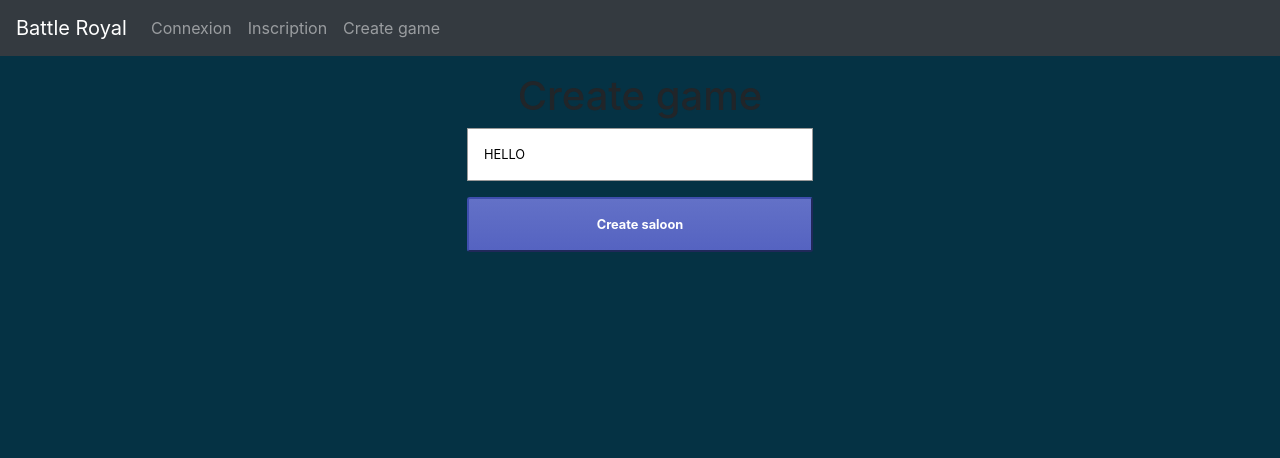
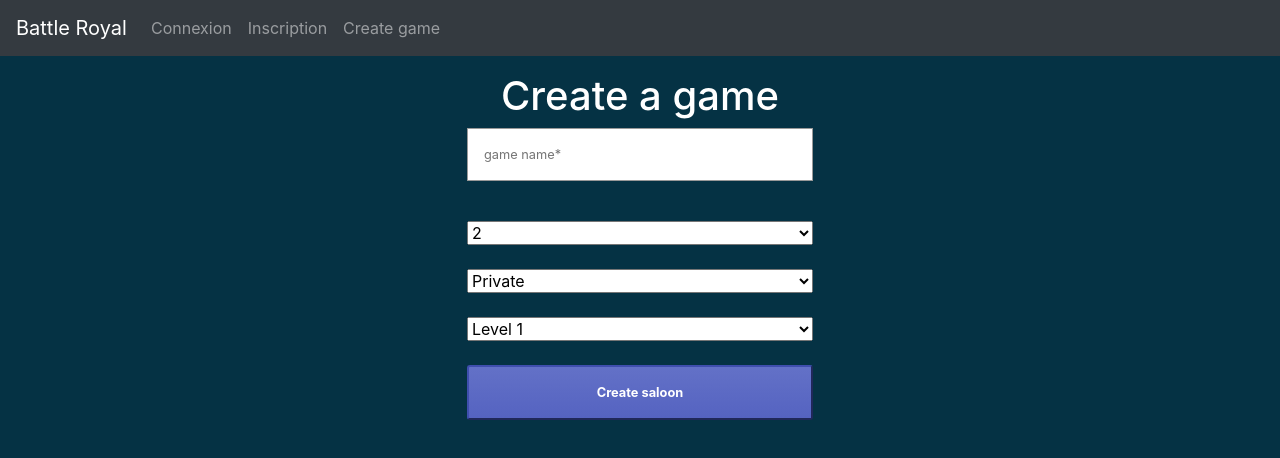
Before and after one commit to FoxBandyKoot/BattleRoyale_Front_TP, a React (Create React App) app in the folder code/: page /createGame in a window 1280 px wide. Shown: the top 458 px of the page. Built offline with nearby package versions, Linux system fonts and the light colour scheme.

Commit message:
css: move to scss

```diff
--- a/code/package.json
+++ b/code/package.json
@@ -8,11 +8,13 @@
     "@testing-library/user-event": "^12.2.0",
     "axios": "^0.21.0",
     "bootstrap": "^4.5.3",
+    "node-sass": "^4.14.1",
     "react": "^17.0.1",
     "react-bootstrap": "^1.4.0",
     "react-dom": "^17.0.1",
     "react-router-dom": "^5.2.0",
     "react-scripts": "4.0.0",
+    "react-widgets": "^5.0.0-beta.22",
     "styled-components": "^5.2.1",
     "web-vitals": "^0.2.4"
   },
--- a/code/src/App.css
+++ /dev/null
@@ -1,38 +0,0 @@
-.App {
-  text-align: center;
-}
-
-.App-logo {
-  height: 40vmin;
-  pointer-events: none;
-}
-
-@media (prefers-reduced-motion: no-preference) {
-  .App-logo {
-    animation: App-logo-spin infinite 20s linear;
-  }
-}
-
-.App-header {
-  background-color: #282c34;
-  min-height: 100vh;
-  display: flex;
-  flex-direction: column;
-  align-items: center;
-  justify-content: center;
-  font-size: calc(10px + 2vmin);
-  color: white;
-}
-
-.App-link {
-  color: #61dafb;
-}
-
-@keyframes App-logo-spin {
-  from {
-    transform: rotate(0deg);
-  }
-  to {
-    transform: rotate(360deg);
-  }
-}
--- a/code/src/App.js
+++ b/code/src/App.js
@@ -1,4 +1,4 @@
-import './App.css';
+import './App.scss';
 import React, {useState } from 'react';
 import { BrowserRouter as Router, Route } from "react-router-dom";
 import { AuthContext } from "./context/auth";
--- /dev/null
+++ b/code/src/App.scss
@@ -0,0 +1,24 @@
+.backgroundApp{
+  background-color: #053244;
+}
+
+/* .input *{
+
+    border-radius: 35;
+} */
+
+.input{
+  border-radius: 35;
+}
+
+body{
+  background-color:#053244;
+}
+
+.title{
+  color: white;
+}
+
+.buttonA{
+  background: #F05029;
+}
--- a/code/src/pages/createGame/CreateGame.js
+++ b/code/src/pages/createGame/CreateGame.js
@@ -1,49 +1,111 @@
 import React, { Component } from "react";
 import { Card, Form, Input, Button } from "../../components/AuthForm";
+import { DropdownList } from 'react-widgets'
+import './CreateGame.css';
 import PropTypes from 'prop-types'
+
 
 class CreateGame extends Component{
 
     constructor(props){
         super(props);
-        this.state = {gameName: "HELLO"}
+
+        // let { DropdownList }
+        let colors = ['orange', 'red', 'blue', 'purple']
+
+        this.state = {
+            gameName: "",
+            colors: colors,
+            listOpen: false,
+            headerTitle: this.props.title}
 
         this.handleChange = this.handleChange.bind(this);
+
     }
 
+    // init form
     handleChange(event) {
         this.setState({gameName: event.target.value});
     }
 
+    handleClickOutside(){
+        this.setState({
+          listOpen: false
+        })
+      }
+      toggleList(){
+        this.setState(prevState => ({
+          listOpen: !prevState.listOpen
+        }))
+      }
+
 
     render(){
+        const{list} = this.props
+        const{listOpen, headerTitle} = this.state
         return(
-            <Card>
-                {/*<Logo src={logoImg} />*/}
+            <Card className="backgroundApp">
 
-                <h1>Create game</h1>
+                {/********************** TITLE  **********************/}
+                <h1 className="title">Create a game</h1>
 
                 <Form>
+                  {/********************** GAME NAME  **********************/}
                   <Input
+                      className="input"
                       type="text"
                       value={this.state.gameName}
                       placeholder="game name*"
                       onChange={this.handleChange}
                   />
+                  <br></br>
 
-                    <Button>Create saloon</Button>
-                    {/* <Button onClick={createSaloon}>Create saloon</Button> */}
+                  {/********************** PLAYER NUMBER SELECTOR  **********************/}
+                    {/* <>
+                      <DropdownList
+                    data={this.state.colors}
+                    defaultValue={"blue"}
+                    disabled={["red", "purple"]}/>
+                    </> */}
+
+                  <select className="sc-dlfnbm boijVN input" id="playerNumberSelector">
+                    <option className="playerNumberOption" value="2">2</option>
+                    <option className="playerNumberOption" value="3">3</option>
+                    <option className="playerNumberOption" value="4">4</option>
+                    <option className="playerNumberOption" value="5">5</option>
+                  </select>
+                  <br></br>
+
+                  {/********************** PROPERTY SELECTOR  **********************/}
+                  <select className="sc-dlfnbm boijVN input" id="propertySelector">
+                    <option className="propertyOption" value="Private">Private</option>
+                    <option className="propertyOption" value="Public">Public</option>
+                  </select>
+                  <br></br>
+
+                  {/********************** LEVEL SELECTOR  **********************/}
+                  <select className="sc-dlfnbm boijVN input" id="levelSelector">
+                    <option className="levelOption" value="Level 1">Level 1</option>
+                    <option className="levelOption" value="Level 2">Level 2</option>
+                    <option className="levelOption" value="Level 3">Level 3</option>
+                  </select>
+
+                  <br></br>
+
+                  {/********************** CREATE GAME BUTTON  **********************/}
+                  <Button className="buttonA">Create saloon</Button>
+
                 </Form>
             </Card>
+
         )
     }
-
 }
 
 // createSaloon = ({}) => (return true)
 
-CreateGame.propTypes = {
-    gameName: PropTypes.string.isRequired
-}
+// CreateGame.propTypes = {
+//     state.gameName: PropTypes.string.isRequired
+// }
 
 export default CreateGame;
```
Also changed, not shown: code/src/pages/createGame/CreateGame.css (added). Lines whose indentation alone changed are shown as unchanged.
